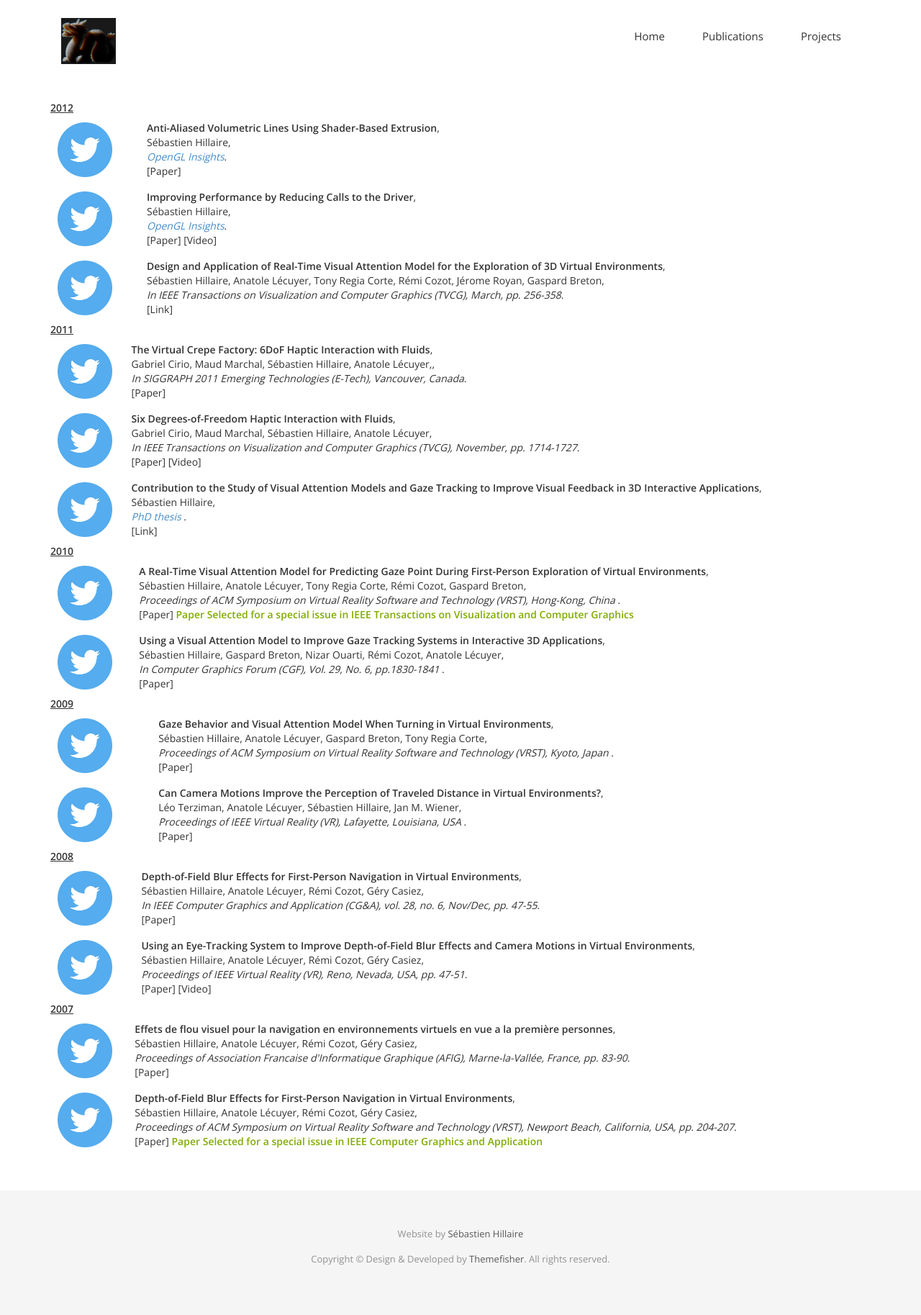
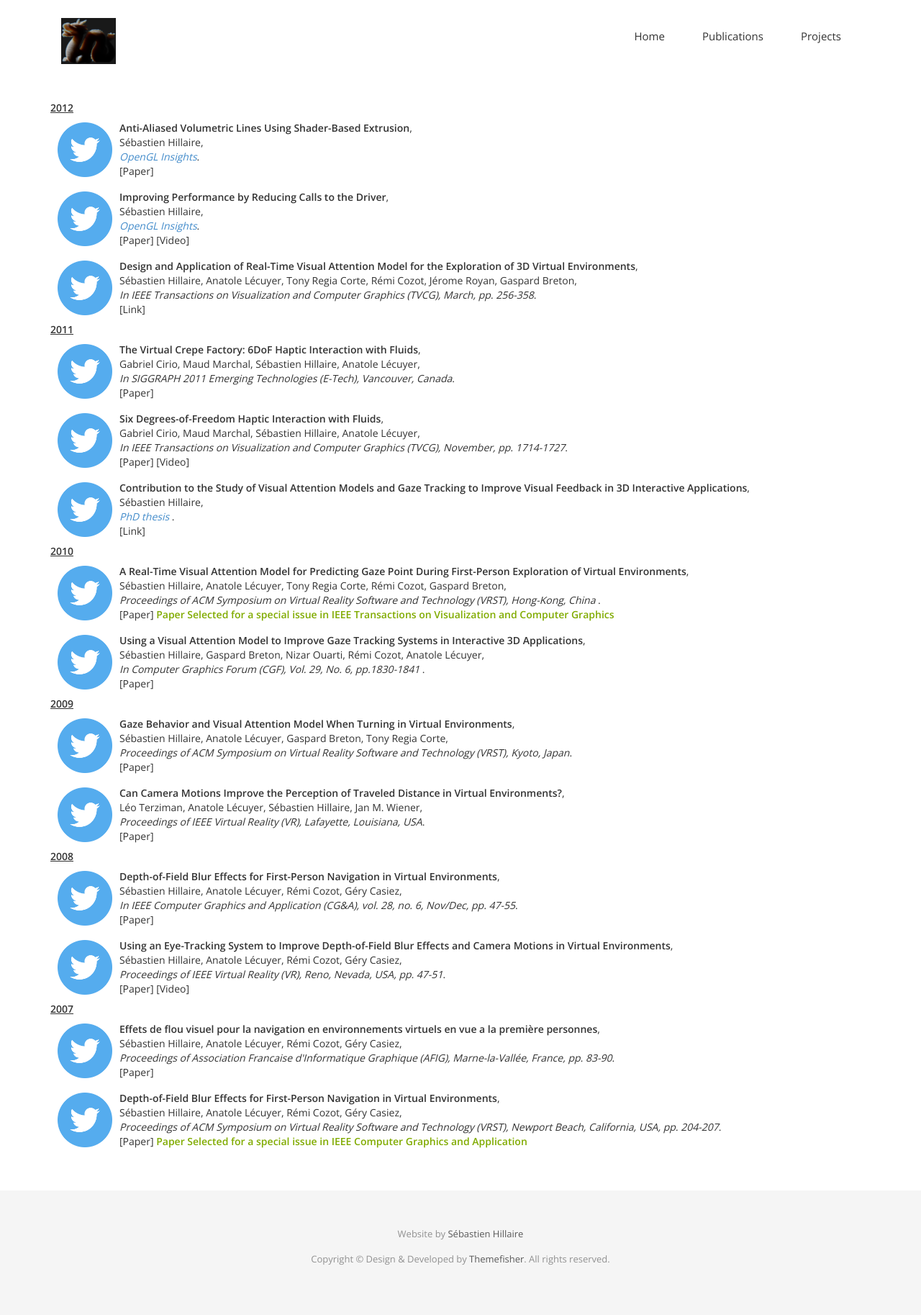
Before and after one commit to sebh/sebh.github.io, a Jekyll site: the page built from publications.html, in a window 1280 px wide. Shown: the whole page at 72% size. Built offline with Jekyll 4.4.1, drawn with Linux system fonts in a browser that asks for light colours; nearby versions of some CDN libraries; some web fonts are replaced.

Commit message:
Pub 14 - I hate web tech!

```diff
--- a/publications.html
+++ b/publications.html
@@ -6,6 +6,12 @@ permalink: /publications/
 
 
 <style>
+
+    .pub-table
+    {
+        width:100%
+        table-layout: fixed;
+    }
 
     .pub-image
     {
@@ -47,7 +53,7 @@ permalink: /publications/
 
         <span class="pub-year">2012</span>
 
-        <table style="width:100%">
+        <table class="pub-table">
             <tr>
                 <td><img src="https://sebh.github.io/img/twitterlogo.png" class="pub-image"></td>
                 <td>
@@ -79,12 +85,12 @@ permalink: /publications/
 
         <span class="pub-year">2011</span>
 
-        <table style="width:100%">
+        <table class="pub-table">
             <tr>
                 <td><img src="https://sebh.github.io/img/twitterlogo.png" class="pub-image"></td>
                 <td>
                     <span class="pub-title"> The Virtual Crepe Factory: 6DoF Haptic Interaction with Fluids</span>,<br />
-                    <span class="pub-autho"> Gabriel Cirio, Maud Marchal, S&eacute;bastien Hillaire, Anatole L&eacute;cuyer,</span>,<br />
+                    <span class="pub-autho"> Gabriel Cirio, Maud Marchal, S&eacute;bastien Hillaire, Anatole L&eacute;cuyer</span>,<br />
                     <span class="pub-where"> In SIGGRAPH 2011 Emerging Technologies (E-Tech), Vancouver, Canada</span>.<br />
                     [Paper]
                 </td>
@@ -111,7 +117,7 @@ permalink: /publications/
 
         <span class="pub-year">2010</span>
 
-        <table style="width:100%">
+        <table class="pub-table">
             <tr>
                 <td><img src="https://sebh.github.io/img/twitterlogo.png" class="pub-image"></td>
                 <td>
@@ -134,13 +140,13 @@ permalink: /publications/
 
         <span class="pub-year">2009</span>
 
-        <table style="width:100%">
+        <table class="pub-table">
             <tr>
                 <td><img src="https://sebh.github.io/img/twitterlogo.png" class="pub-image"></td>
                 <td>
                     <span class="pub-title"> Gaze Behavior and Visual Attention Model When Turning in Virtual Environments</span>,<br />
                     <span class="pub-autho"> S&eacute;bastien Hillaire, Anatole L&eacute;cuyer, Gaspard Breton, Tony Regia Corte</span>,<br />
-                    <span class="pub-where"> Proceedings of ACM Symposium on Virtual Reality Software and Technology (VRST), Kyoto, Japan </span>.<br />
+                    <span class="pub-where"> Proceedings of ACM Symposium on Virtual Reality Software and Technology (VRST), Kyoto, Japan</span>.<br />
                     [Paper]
                 </td>
             </tr>
@@ -149,7 +155,7 @@ permalink: /publications/
                 <td>
                     <span class="pub-title"> Can Camera Motions Improve the Perception of Traveled Distance in Virtual Environments?</span>,<br />
                     <span class="pub-autho"> L&eacute;o Terziman, Anatole L&eacute;cuyer, S&eacute;bastien Hillaire, Jan M. Wiener</span>,<br />
-                    <span class="pub-where"> Proceedings of IEEE Virtual Reality (VR), Lafayette, Louisiana, USA </span>.<br />
+                    <span class="pub-where"> Proceedings of IEEE Virtual Reality (VR), Lafayette, Louisiana, USA</span>.<br />
                     [Paper]
                 </td>
             </tr>
@@ -157,7 +163,7 @@ permalink: /publications/
 
         <span class="pub-year">2008</span>
 
-        <table style="width:100%">
+        <table class="pub-table">
             <tr>
                 <td><img src="https://sebh.github.io/img/twitterlogo.png" class="pub-image"></td>
                 <td>
@@ -180,7 +186,7 @@ permalink: /publications/
 
         <span class="pub-year">2007</span>
 
-        <table style="width:100%">
+        <table class="pub-table">
             <tr>
                 <td><img src="https://sebh.github.io/img/twitterlogo.png" class="pub-image"></td>
                 <td>
```
